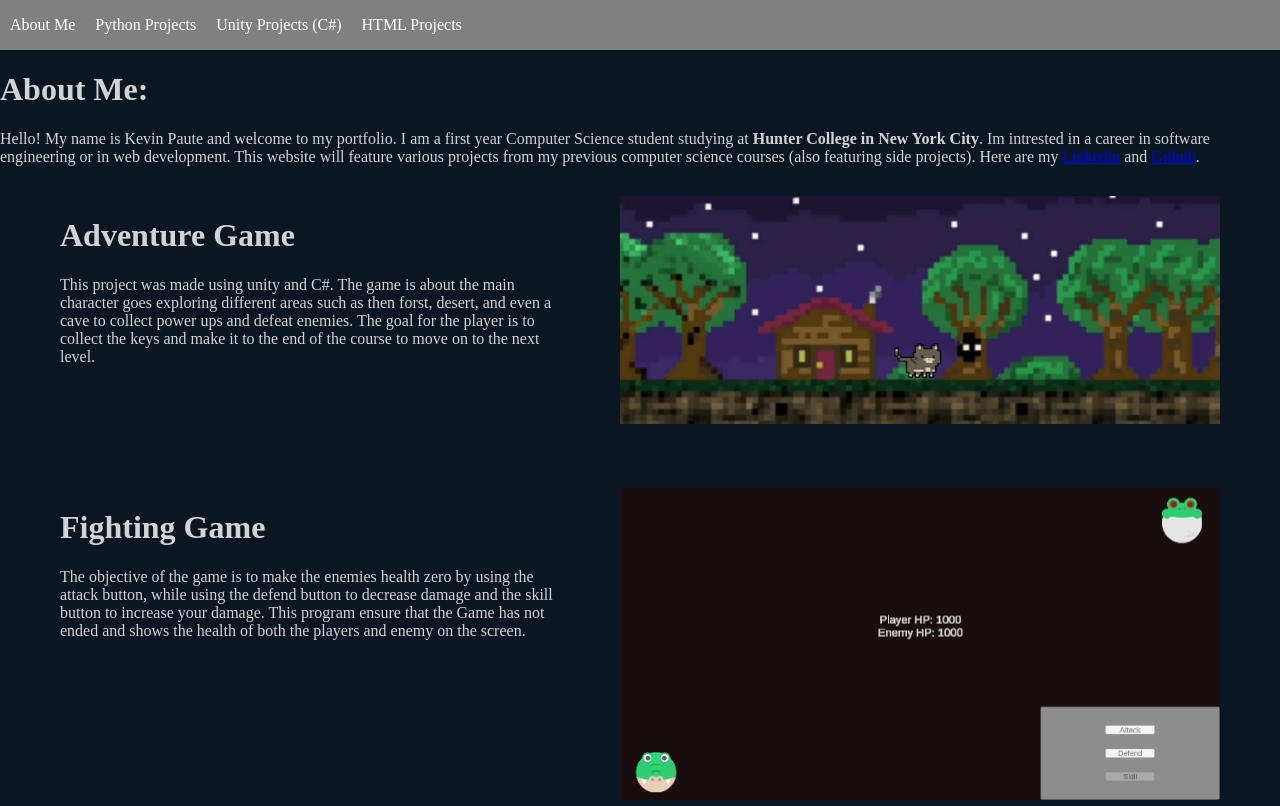
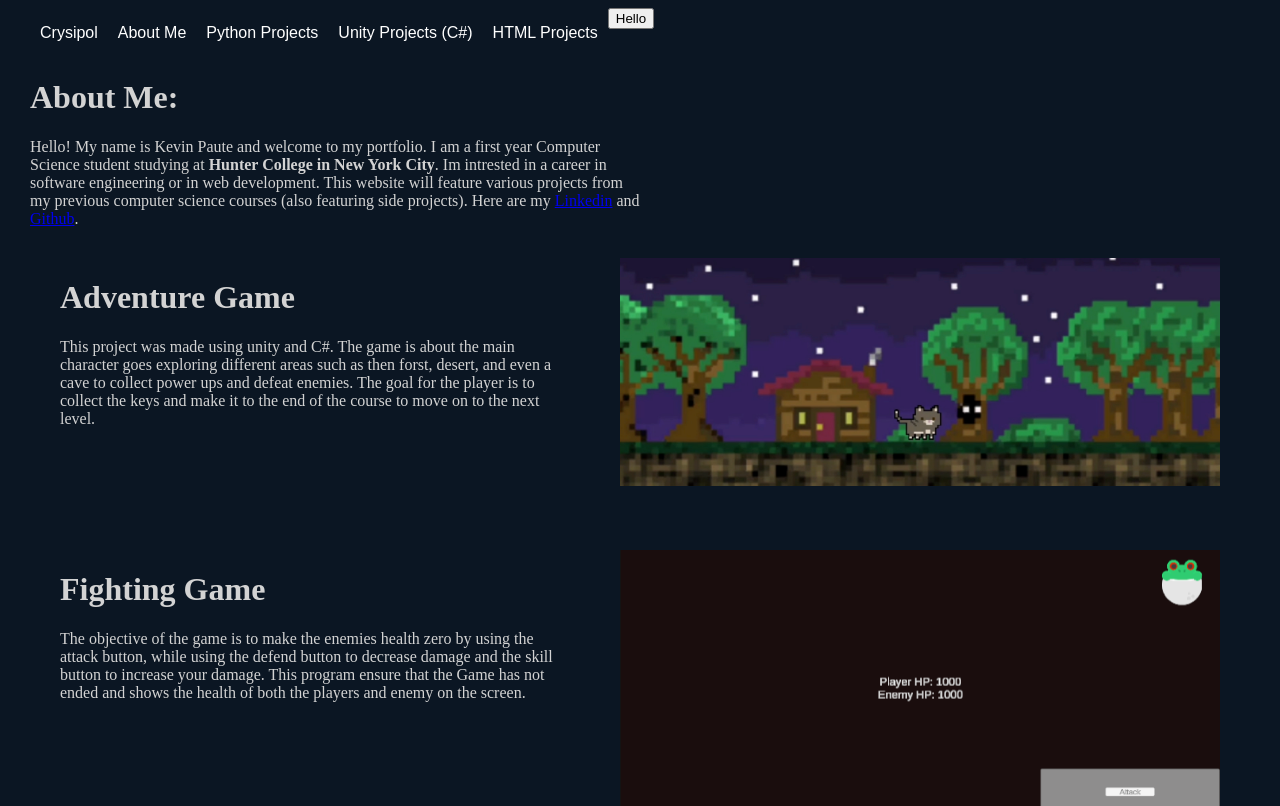
Before and after one commit to Crysipol/Crysipol_Portfolio_Website, a plain HTML site: page index.html in a window 1280 px wide. Shown: the top 806 px of the page. Drawn offline with Linux system fonts and the light colour scheme.

Commit message:
Updated NavBar

```diff
--- a/index.html
+++ b/index.html
@@ -11,14 +11,17 @@
 <body>
     <div>
         <ul class="MenuBar">
+            <li><a href="index.html">Crysipol</a></li>
             <li><a href="#">About Me</a></li>
             <li><a href="#">Python Projects</a></li>
             <li><a href="#">Unity Projects (C#)</a></li>
             <li><a href="#">HTML Projects</a></li>
+            <button>Hello</button>
         </ul>
     </div>
 
     <div class="AboutMeSection">
+        <div class = "AboutMeText"></div>
             <h1 class="AboutMeHeading">About Me: </h1>
             <p1 class="AboutMe">
                 Hello! My name is Kevin Paute and welcome to my portfolio. I am a first year Computer
@@ -26,7 +29,8 @@
                 in a career in software engineering or in web development. This website will feature various
                 projects from my previous computer science courses (also featuring side projects).
                 Here are my <a href="https://www.linkedin.com/in/kevinpaute/">Linkedin</a> and <a href="https://github.com/Crysipol">Github</a>.
-        </p2>
+            </p1>
+        </div>
     </div>
 
     <div class = "Project">
--- a/styles.css
+++ b/styles.css
@@ -1,11 +1,12 @@
 body{
     color: lightgrey;
     background-color: #0B1623;
-    margin: 0;
+    margin-left: 30px;
+    margin-right: 30px;
 }
 
 .MenuBar{
-    background-color: grey;
+    background-color: transparent;
     list-style-type: none;
     overflow: hidden;
     margin: 0;
@@ -17,6 +18,7 @@ li{
 }
 
 li a{
+    font-family: sans-serif;
     text-decoration: none;
     text-align: center;
     color: white;
@@ -24,11 +26,14 @@ li a{
     padding: 16px 10px;
 }
 
+.AboutMeSection{
+    margin-right: 50%;
+}
+
 .Project{
     display: flex;
-    margin-left: 30px;
-    margin-right: 30px;
 }
+
 .ProjectDes{
     flex-grow: 50%;
     padding: 30px
```
Lines whose indentation alone changed are shown as unchanged.
